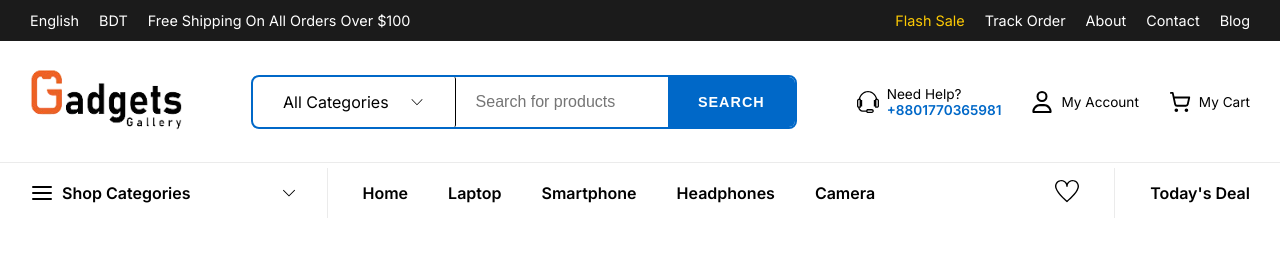
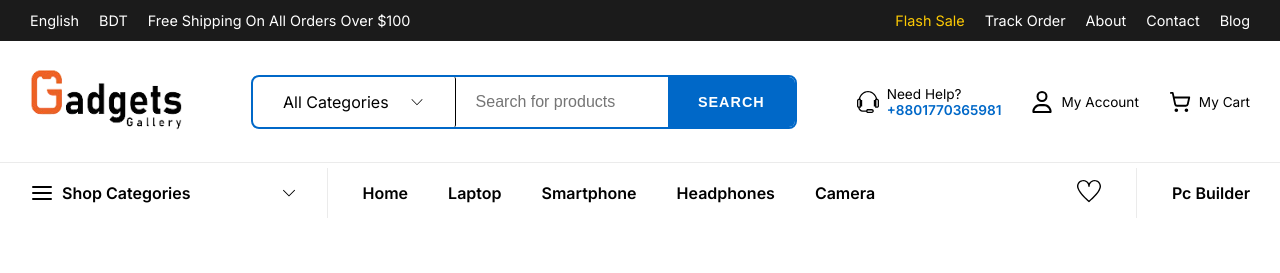
Before and after one commit to Adityo-dev/Gadget-gallery, a Next.js app: page /contact in a window 1280 px wide. Shown: the top 273 px of the page. Built offline with nearby package versions, Linux system fonts and the light colour scheme.

Commit message:
pc builder add

```diff
--- a/package.json
+++ b/package.json
@@ -11,7 +11,7 @@
   "dependencies": {
     "@emotion/react": "^11.13.3",
     "@emotion/styled": "^11.13.0",
-    "@headlessui/react": "^2.1.2",
+    "@headlessui/react": "^2.1.8",
     "@mui/material": "^5.16.7",
     "next": "14.2.5",
     "react": "^18",
--- a/src/shared/navigationBar/navigationBar.js
+++ b/src/shared/navigationBar/navigationBar.js
@@ -512,7 +512,7 @@ const NavigationBar = () => {
                 className={styles.bottomNavRightTodayDealText}
                 href={"/shop"}
               >
-                Today&apos;s Deal
+                Pc Builder
               </Link>
             </div>
           </div>
```
Also changed, not shown: 1 other file (tests, documents, lock files or other folders).
